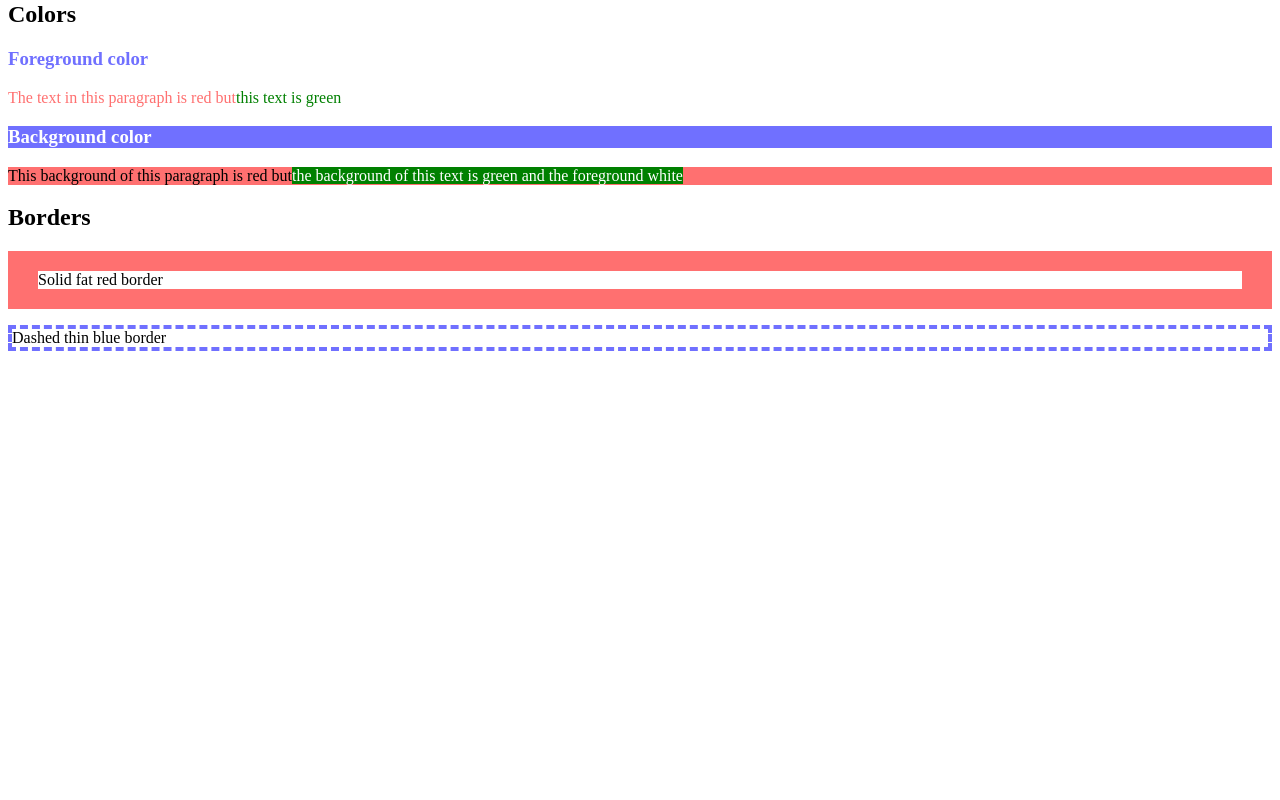
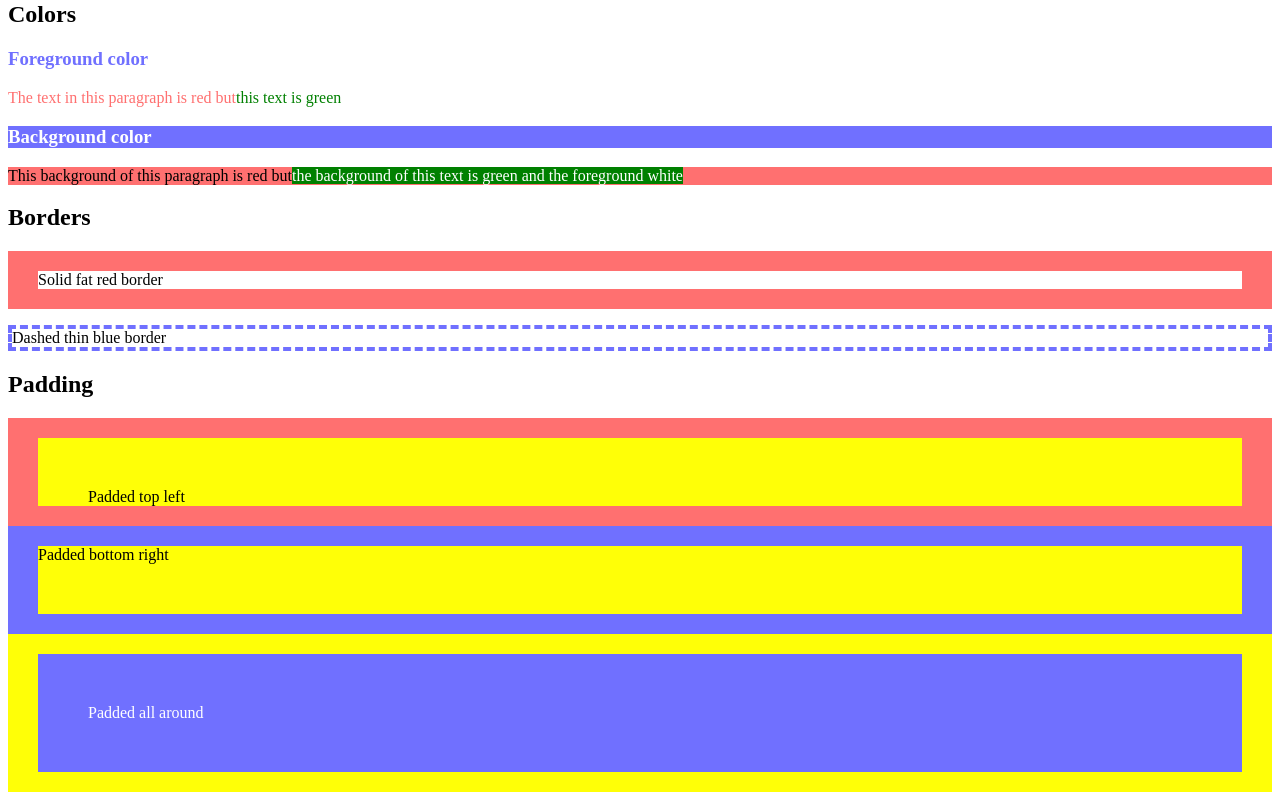
Before and after one commit to EthanLawyer/kanbas-react-web-app, a React (Create React App) app: page /#/Labs/Lab2 in a window 1280 px wide. Shown: the part 728-1528 px from the top of the page. Before the commit the page ends 1095 px from the top, so only its background shows below. Built offline with nearby package versions, Linux system fonts and the light colour scheme.

Commit message:
Styling margins and paddings

```diff
--- a/src/Labs/Lab2/index.css
+++ b/src/Labs/Lab2/index.css
@@ -58,3 +58,15 @@ p#wd-id-selector-2 {
    border-color: #ff7070; }
 .wd-border-blue {
    border-color: #7070ff; }
+
+.wd-padded-top-left {
+  padding-top: 50px;
+  padding-left: 50px;
+}
+.wd-padded-bottom-right {
+  padding-bottom: 50px;
+  padding-right: 50px;
+}
+.wd-padding-fat {
+  padding: 50px;
+}
--- a/src/Labs/Lab2/index.tsx
+++ b/src/Labs/Lab2/index.tsx
@@ -77,6 +77,25 @@ export default function Lab2() {
           <p className="wd-border-thin wd-border-blue wd-border-dashed">
             Dashed thin blue border</p>
         </div>
+
+        <div id="wd-css-paddings">
+          <h2>Padding</h2>
+          <div className="wd-padded-top-left wd-border-fat
+              wd-border-red wd-border-solid
+              wd-bg-color-yellow">
+            Padded top left
+          </div>
+          <div className="wd-padded-bottom-right wd-border-fat
+              wd-border-blue wd-border-solid
+              wd-bg-color-yellow">
+            Padded bottom right
+          </div>
+          <div className="wd-padding-fat wd-border-fat
+              wd-border-yellow wd-border-solid
+              wd-bg-color-blue wd-fg-color-white">
+            Padded all around
+          </div>
+        </div>
       </div>
     );
   }
```
